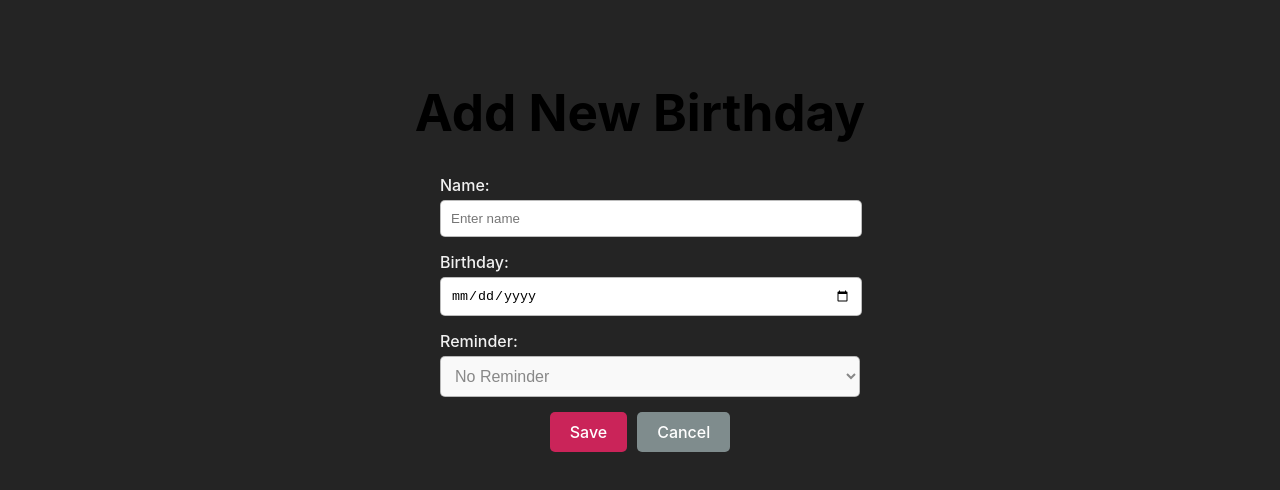
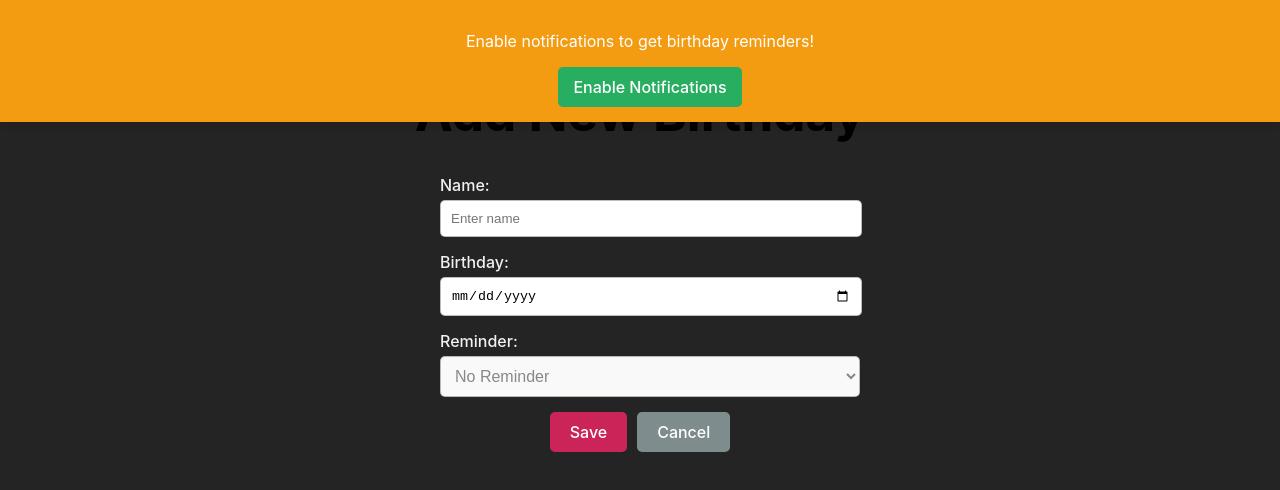
Before and after one commit to BehnazHaghighi/BirthdayBuddy, a React (Vite) app: page /add-birthday in a window 1280 px wide. Shown: the top 490 px of the page. Built offline with nearby package versions, Linux system fonts and the light colour scheme.

Commit message:
Feature: Birthday notification were added completely.

```diff
--- a/src/App.jsx
+++ b/src/App.jsx
@@ -1,12 +1,50 @@
-import React from 'react';
+import React, { useEffect, useState } from 'react';
 import { BrowserRouter as Router, Route, Routes } from 'react-router-dom';
 import HomePage from './pages/HomePage';
 import AddBirthdayPage from './pages/AddBirthdayPage';
-import './styles/App.css'
+import { checkTodayBirthdays, requestNotificationPermission, clearNotifiedBirthdays } from './utils/BirthdayNotification';
+import NotificationBanner from './components/NotificationBanner';
 
 const App = () => {
+  const [showBanner, setShowBanner] = useState(false);
+
+  useEffect(() => {
+    // Clear notified birthdays if it's a new day
+    const isNewDay = () => {
+      const today = new Date().toDateString();
+      const lastClearDate = localStorage.getItem('lastClearDate');
+      return today !== lastClearDate;
+    };
+
+    if (isNewDay()) {
+      clearNotifiedBirthdays();
+      localStorage.setItem('lastClearDate', new Date().toDateString());
+    }
+
+    // Check and request notification permission, control banner visibility
+    requestNotificationPermission(setShowBanner);
+
+    // Check today's birthdays and send notifications if needed
+    checkTodayBirthdays();
+  }, []);
+
+  const handlePermissionRequest = () => {
+    Notification.requestPermission().then((permission) => {
+      if (permission === 'granted') {
+        setShowBanner(false); // Hide banner if permission is granted
+        checkTodayBirthdays(); // Recheck birthdays after permission is granted
+      } else if (permission === 'denied') {
+        setShowBanner(true); // Keep banner visible if permission is denied
+        alert('You have blocked notifications. Please enable them from your browser settings to receive birthday reminders.');
+      }
+    });
+  };
+
   return (
     <Router>
+      {showBanner && (
+        <NotificationBanner onRequestPermission={handlePermissionRequest} />
+      )}
       <Routes>
         <Route path="/" element={<HomePage />} />
         <Route path="/add-birthday" element={<AddBirthdayPage />} />
--- /dev/null
+++ b/src/components/NotificationBanner.jsx
@@ -0,0 +1,15 @@
+import React from 'react';
+import './../styles/NotificationBanner.css';
+
+const NotificationBanner = ({ onRequestPermission }) => {
+    return (
+        <div className="notification-banner">
+            <p>Enable notifications to get birthday reminders!</p>
+            <button onClick={onRequestPermission} className="enable-notifications-button">
+                Enable Notifications
+            </button>
+        </div>
+    );
+};
+
+export default NotificationBanner;
--- a/src/main.jsx
+++ b/src/main.jsx
@@ -1,10 +1,21 @@
-import { StrictMode } from 'react'
-import { createRoot } from 'react-dom/client'
-import App from './App.jsx'
-import './styles/main.css'
+import React from 'react';
+import { createRoot } from 'react-dom/client';
+import App from './App';
+import './styles/main.css';
+
+// Register the service worker. if available in browser.
+if ('serviceWorker' in navigator) {
+  navigator.serviceWorker.register('/sw.js')
+    .then(function (registration) {
+      console.log('ServiceWorker registration successful with scope: ', registration.scope);
+    })
+    .catch(function (error) {
+      console.error('ServiceWorker registration failed: ', error);
+    });
+}
 
 createRoot(document.getElementById('root')).render(
-  <StrictMode>
+  <React.StrictMode>
     <App />
-  </StrictMode>,
-)
+  </React.StrictMode>
+);
--- a/src/styles/HomePage.css
+++ b/src/styles/HomePage.css
@@ -1,6 +1,5 @@
 .homepage-container {
     text-align: center;
-    padding: 50px 20px;
     min-height: 100vh;
     display: flex;
     flex-direction: column;
@@ -11,6 +10,7 @@
     background-position: center;
     position: relative;
     overflow: hidden;
+    padding: 100px 20px 50px;
 }
 
 .homepage-container::before {
@@ -164,3 +164,13 @@
 .cancel-button:hover {
     background-color: var(--button-muted-hover-bg);
 }
+
+.birthday-notification {
+    background-color: var(--overlay-color);
+    color: var(--text-color);
+    padding: 10px;
+    border-radius: 5px;
+    text-align: center;
+    font-size: 1rem;
+    margin: 10px 0;
+}
--- /dev/null
+++ b/src/styles/NotificationBanner.css
@@ -0,0 +1,25 @@
+.notification-banner {
+    background-color: #f39c12;
+    color: white;
+    padding: 15px 0;
+    text-align: center;
+    position: fixed;
+    top: 0;
+    width: 100%;
+    z-index: 10000;
+    box-shadow: 0 4px 6px rgba(0, 0, 0, 0.1);
+  }
+
+  .enable-notifications-button {
+    background-color: #27ae60;
+    color: white;
+    border: none;
+    padding: 10px 15px;
+    border-radius: 5px;
+    margin-left: 20px;
+    cursor: pointer;
+  }
+
+  .enable-notifications-button:hover {
+    background-color: #2ecc71;
+  }
--- /dev/null
+++ b/src/utils/BirthdayNotification.js
@@ -0,0 +1,63 @@
+import { loadBirthdays } from './birthdayStorage';
+import { isToday, parseISO } from 'date-fns';
+
+// Function to request notification permission
+export const requestNotificationPermission = (setBannerVisible) => {
+    if ('Notification' in window) {
+        if (Notification.permission === 'default') {
+            // If permission is not yet granted or denied, show the banner
+            setBannerVisible(true);
+        } else if (Notification.permission === 'denied') {
+            // If notifications are blocked, keep showing the banner
+            setBannerVisible(true);
+        } else if (Notification.permission === 'granted') {
+            // If notifications are enabled, hide the banner
+            setBannerVisible(false);
+        }
+    } else {
+        console.error('This browser does not support notifications.');
+    }
+};
+
+
+// Helper function to get notified birthdays from localStorage
+const getNotifiedBirthdays = () => {
+    const notified = localStorage.getItem('notifiedBirthdays');
+    return notified ? JSON.parse(notified) : [];
+};
+
+// Helper function to update notified birthdays in localStorage
+const updateNotifiedBirthdays = (birthdayId) => {
+    const notified = getNotifiedBirthdays();
+    notified.push(birthdayId);
+    localStorage.setItem('notifiedBirthdays', JSON.stringify(notified));
+};
+
+// Function to send a notification
+const sendBirthdayNotification = (birthday) => {
+    if (Notification.permission === 'granted') {
+        new Notification('Birthday Reminder', {
+            body: `Today is ${birthday.name}'s birthday!`
+        });
+        updateNotifiedBirthdays(birthday.id); // Track this birthday as notified
+    }
+};
+
+// Function to check if today is anyone's birthday and if they haven't been notified yet
+export const checkTodayBirthdays = () => {
+    const birthdays = loadBirthdays();
+    const today = new Date();
+    const notifiedBirthdays = getNotifiedBirthdays(); // Get already notified birthdays
+
+    birthdays.forEach((birthday) => {
+        const birthdayDate = parseISO(birthday.date);
+        if (isToday(birthdayDate) && !notifiedBirthdays.includes(birthday.id)) {
+            sendBirthdayNotification(birthday); // Send notification if not already sent
+        }
+    });
+};
+
+// Optionally, clear notifications once per day to allow future notifications
+export const clearNotifiedBirthdays = () => {
+    localStorage.removeItem('notifiedBirthdays');
+};
--- a/src/utils/birthdayStorage.js
+++ b/src/utils/birthdayStorage.js
@@ -1,4 +1,3 @@
-// Load birthdays from localStorage
 export const loadBirthdays = () => {
     const savedBirthdays = localStorage.getItem('birthdays');
     return savedBirthdays ? JSON.parse(savedBirthdays) : [];
```
Also changed, not shown: public/sw.js (added, +10 -0 lines), src/pages/HomePage.jsx (line endings or trailing spaces).
